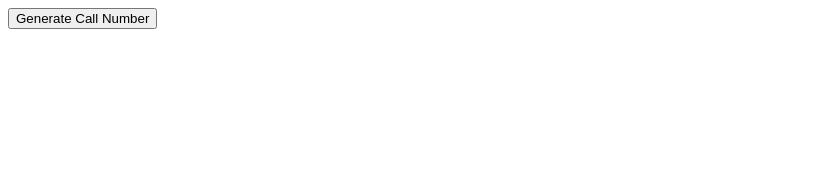
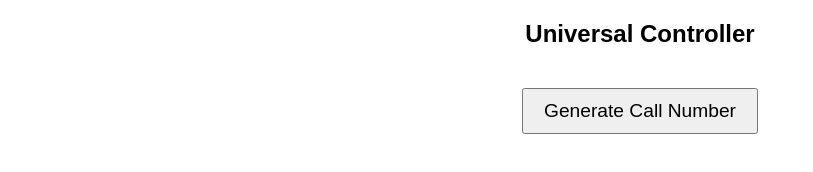
Before and after one commit to DormantOne/universalcontroller, a plain HTML site: page index.html in a window 1280 px wide. Shown: the whole page, without its empty margins (0-813 px from the left). Drawn offline with Linux system fonts and the light colour scheme.

Commit message:
Update index.html

```diff
--- a/index.html
+++ b/index.html
@@ -2,16 +2,33 @@
 <html lang="en">
 <head>
     <meta charset="UTF-8">
-    <title>Generate Call Number</title>
-    <script>
-        function generateCallNumber() {
-            const callNumber = Math.floor(Math.random() * 1000000);
-            const url = `https://dormantone.github.io/universalcontroller/controller-governer.html?callNumber=${callNumber}`;
-            window.open(url, 'ControllerGovernor', 'width=800,height=600');
+    <title>Universal Controller Index</title>
+    <style>
+        body {
+            font-family: Arial, sans-serif;
+            text-align: center;
+            margin-top: 20px;
         }
-    </script>
+
+        button {
+            margin-top: 20px;
+            font-size: 1.2em;
+            padding: 10px 20px;
+        }
+    </style>
 </head>
 <body>
-    <button onclick="generateCallNumber()">Generate Call Number</button>
+    <h2>Universal Controller</h2>
+    <button id="generateCallNumberButton">Generate Call Number</button>
+
+    <script>
+        document.getElementById('generateCallNumberButton').addEventListener('click', () => {
+            const callNumber = Math.floor(Math.random() * 900000) + 100000;
+            const governorUrl = `https://dormantone.github.io/universalcontroller/controller-governor.html?callNumber=${callNumber}`;
+
+            // Open the governor window with specified dimensions
+            window.open(governorUrl, '_blank', 'width=400,height=800'); // Adjust width and height as needed
+        });
+    </script>
 </body>
 </html>
```
